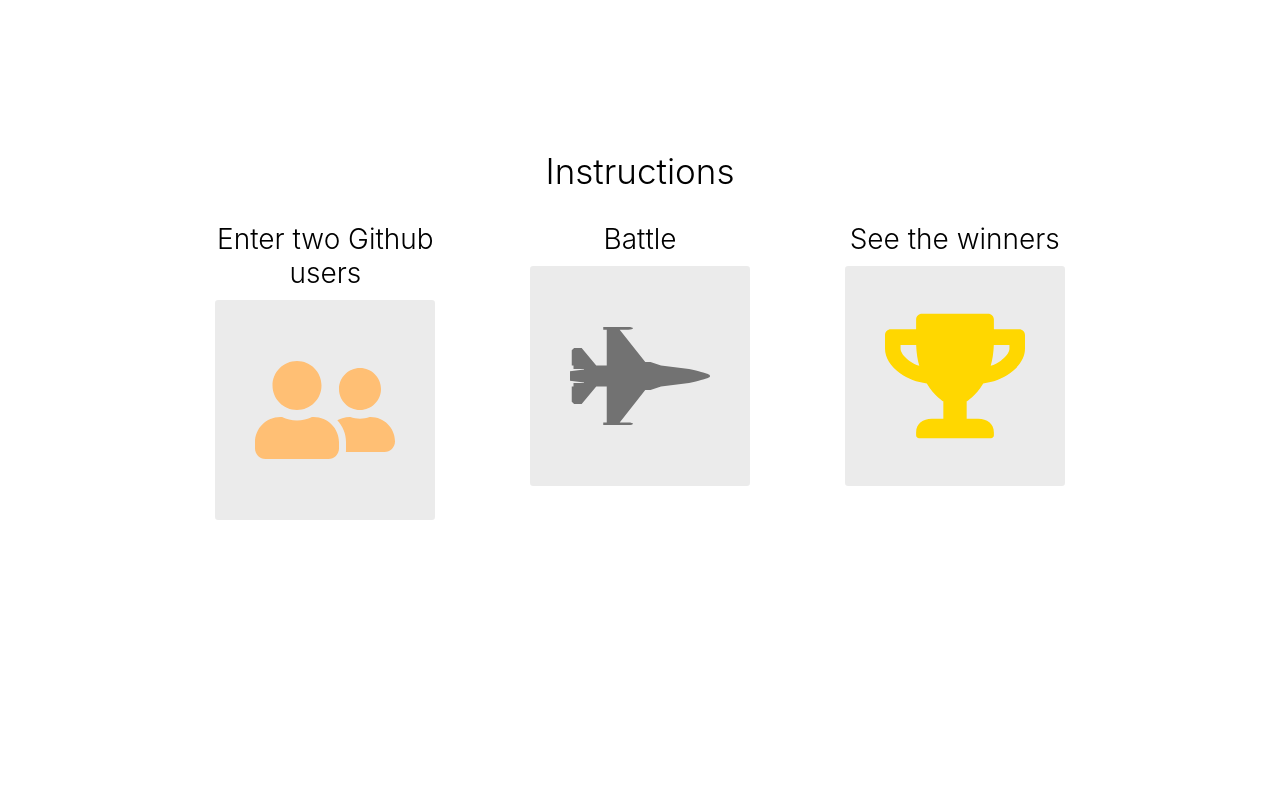
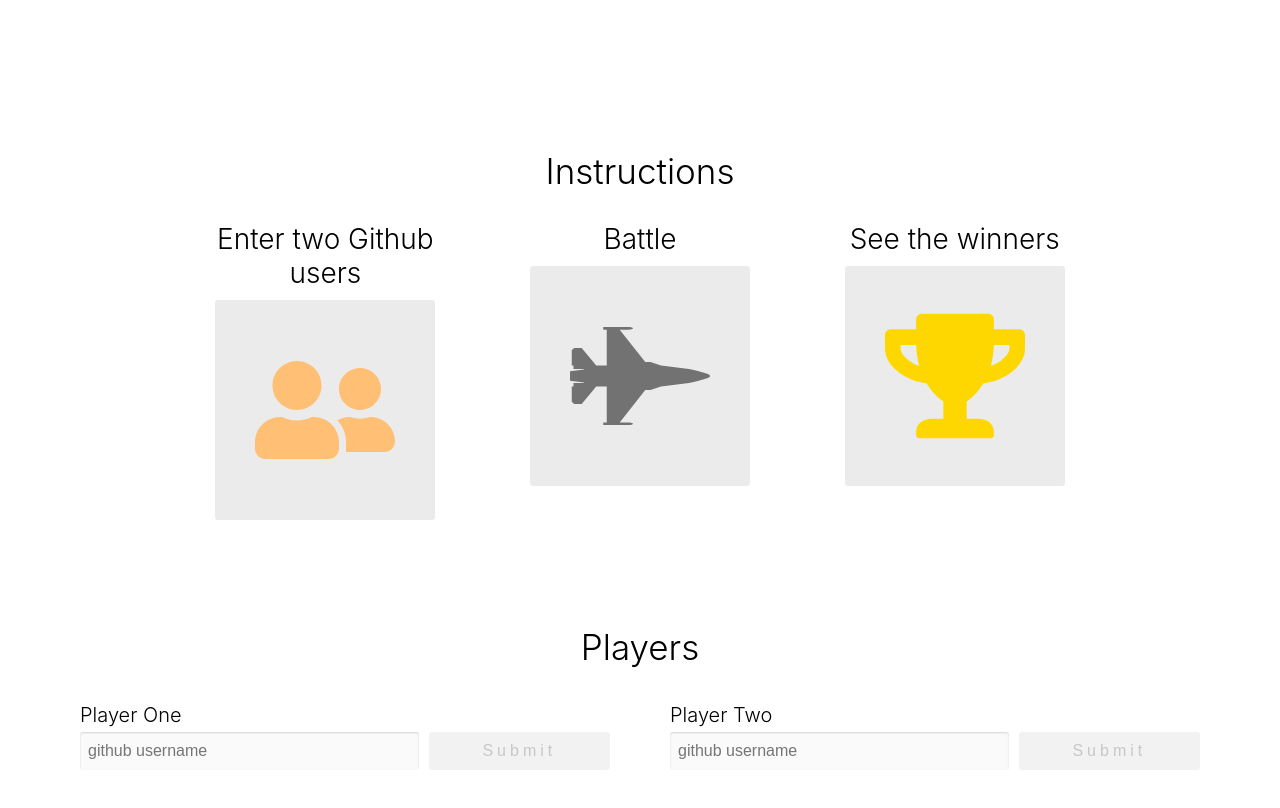
Before and after one commit to chrisnorwood/github-battle, a React app: page / in a window 1280 px wide. Built offline with nearby package versions, Linux system fonts and the light colour scheme.

Commit message:
Set up basic playerinput handling

```diff
--- a/app/components/Battle.js
+++ b/app/components/Battle.js
@@ -85,10 +85,48 @@
 }
 
 export default class Battle extends React.Component {
+  constructor(props) {
+    super(props)
+
+    this.state = {
+      playerOne: null,
+      playerTwo: null,
+    }
+
+    this.handleSubmit = this.handleSubmit.bind(this)
+  }
+
+  handleSubmit(id, player) {
+    this.setState({
+      [id]: player
+    })
+  }
+
   render() {
+    const { playerOne, playerTwo } = this.state
+
     return (
       <React.Fragment>
         <Instructions />
+
+        <div className='players-container'>
+          <h1 className='center-text header-lg'>Players</h1>
+          <div className='row space-around'>
+            {playerOne === null && (
+              <PlayerInput
+                label='Player One'
+                onSubmit={(player) => this.handleSubmit('playerOne', player)}
+              />
+            )}
+
+            {playerTwo === null && (
+              <PlayerInput
+                label='Player Two'
+                onSubmit={(player) => this.handleSubmit('playerTwo', player)}
+              />
+            )}
+          </div>
+        </div>
       </React.Fragment>
     )
   }
--- a/app/index.css
+++ b/app/index.css
@@ -206,3 +206,7 @@
   background: #f2f2f2;
   color: #c7c7c7;
 }
+
+.player-container {
+  margin: 100px 0;
+}
```
